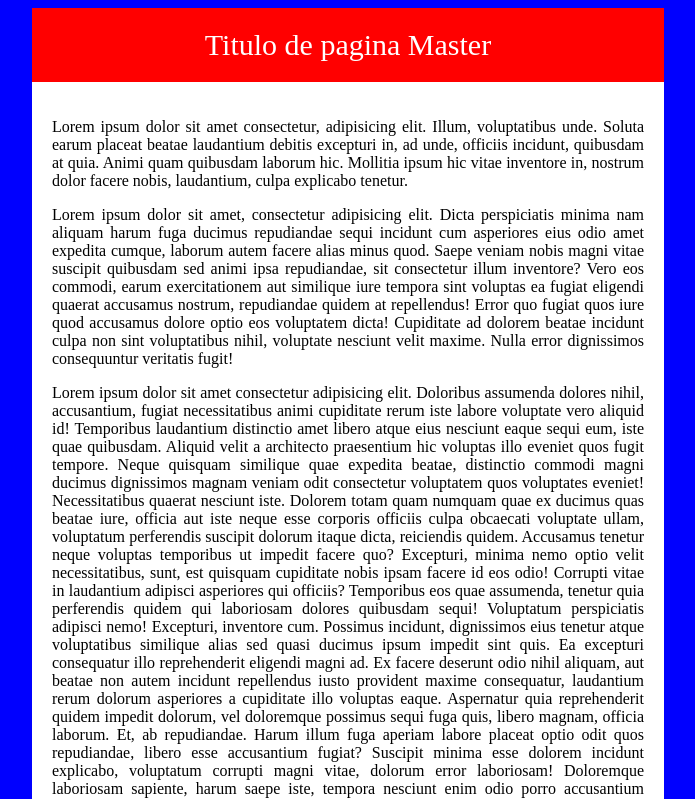
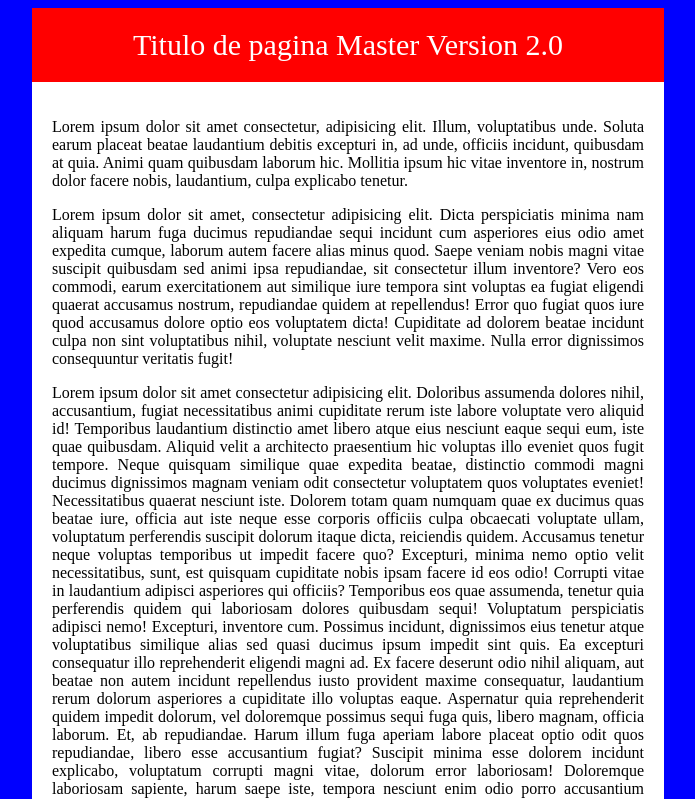
Before and after one commit to Lester1311994/CursoGit, a plain HTML site: page index.html in a window 1280 px wide. Shown: the top 799 px of the page, without its empty margins (276-971 px from the left). Drawn offline with Linux system fonts and the light colour scheme.

Commit message:
Se agrega la version a github

```diff
--- a/index.html
+++ b/index.html
@@ -10,7 +10,7 @@
 <body>
     <div class="contenedor">
         <div class="titulo">
-            Titulo de pagina Master
+            Titulo de pagina Master Version 2.0
         </div>
         <div class="parrafos">
             <p>Lorem ipsum dolor sit amet consectetur, adipisicing elit. Illum, voluptatibus unde. Soluta earum placeat beatae laudantium debitis excepturi in, ad unde, officiis incidunt, quibusdam at quia. Animi quam quibusdam laborum hic. Mollitia ipsum hic vitae inventore in, nostrum dolor facere nobis, laudantium, culpa explicabo tenetur.</p>
```
